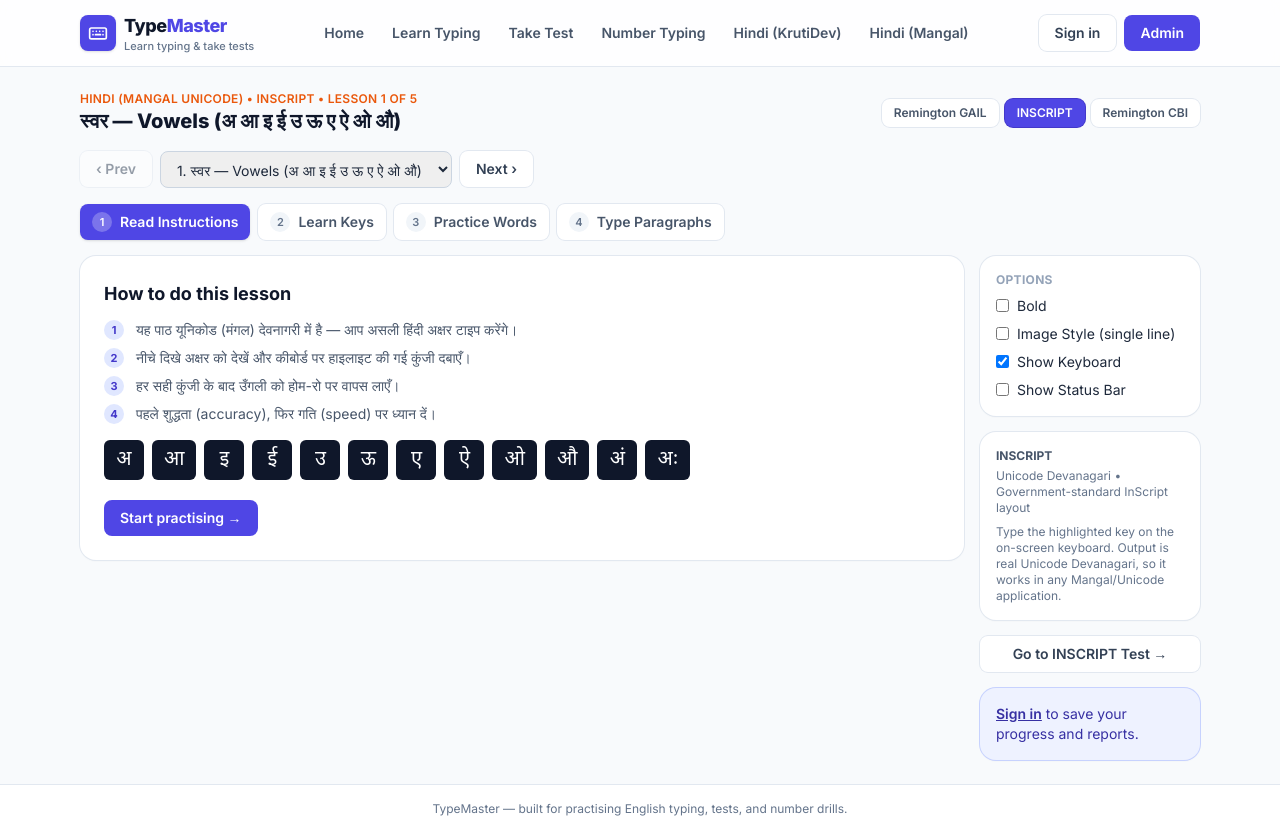
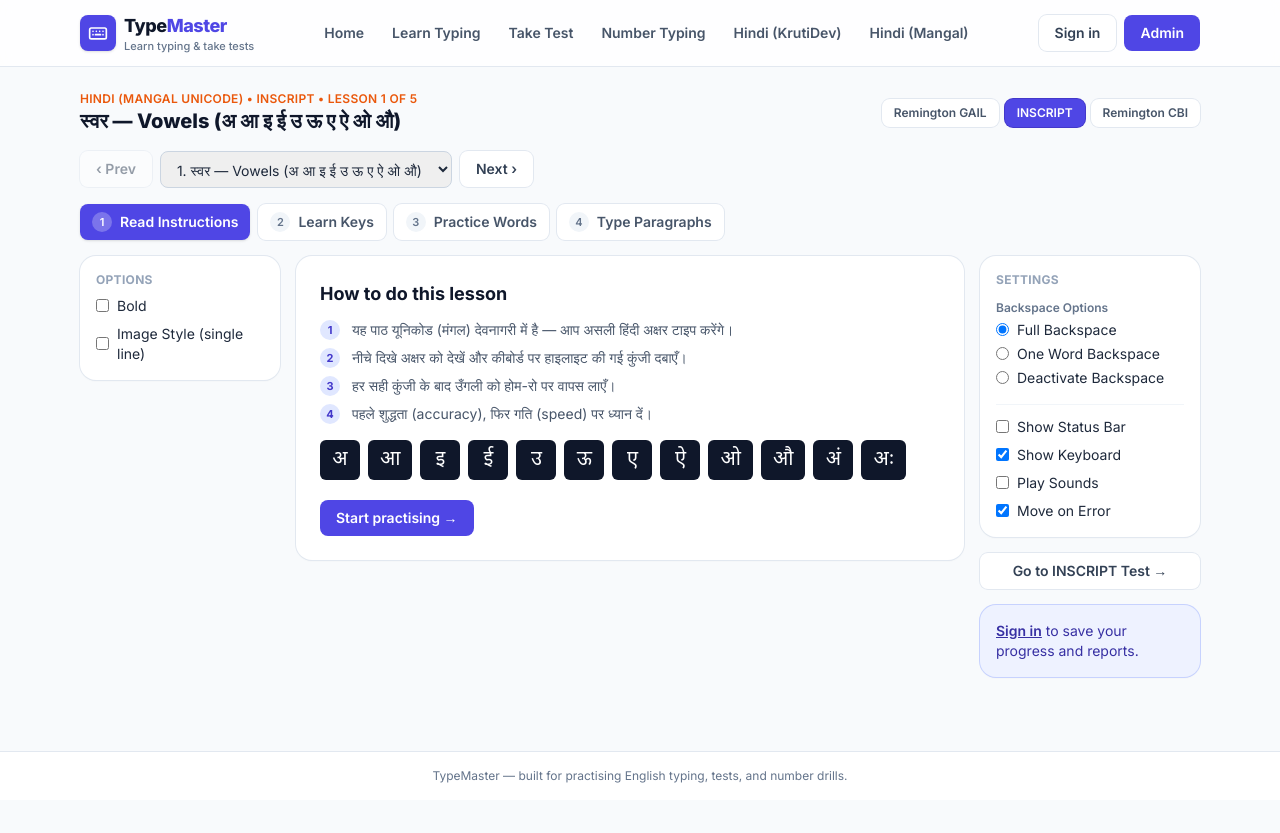
Before and after one commit to mohanitl217/typingwebsite, a React (Vite) app: page /hindi/mangal/inscript/learn/mg-vowels in a window 1280 px wide. After the commit the page ends 800 px from the top, so only its background shows below. Built offline with nearby package versions, Linux system fonts and the light colour scheme.

Commit message:
Mangal Unicode Learn: move Options to left, add Settings panel on right, remove layout description block

```diff
--- a/src/pages/HindiUnicodeLearnTyping.tsx
+++ b/src/pages/HindiUnicodeLearnTyping.tsx
@@ -8,7 +8,7 @@ import StatBar from '../components/StatBar'
 import CertificateResult from '../components/CertificateResult'
 import TypingText from '../components/TypingText'
 import LineTyping from '../components/LineTyping'
-import { useTypingSession } from '../lib/useTypingSession'
+import { useTypingSession, type BackspaceMode } from '../lib/useTypingSession'
 import { api, getStoredUser } from '../api'
 
 const STAGES = ['Read Instructions', 'Learn Keys', 'Practice Words', 'Type Paragraphs'] as const
@@ -29,7 +29,11 @@ export default function HindiUnicodeLearnTyping() {
   const [showStatusBar, setShowStatusBar] = useState(false)
   const [showResult, setShowResult] = useState(false)
 
-  const settings = { backspaceMode: 'full' as const, moveOnError: true, playSounds: false }
+  const [settings, setSettings] = useState({
+    backspaceMode: 'full' as BackspaceMode,
+    moveOnError: true,
+    playSounds: false,
+  })
 
   const exercises = useMemo(() => {
     if (stage === 1) return lesson.drills
@@ -171,7 +175,26 @@ export default function HindiUnicodeLearnTyping() {
         ))}
       </div>
 
-      <div className="grid gap-4 lg:grid-cols-[1fr_220px]">
+      <div className="grid gap-4 lg:grid-cols-[200px_1fr_220px]">
+        {/* Left: display options */}
+        <aside className="space-y-4">
+          <div className="card p-4">
+            <div className="text-xs font-bold uppercase tracking-wide text-slate-400">Options</div>
+            <label className="mt-2 flex items-center gap-2 text-sm">
+              <input type="checkbox" checked={bold} onChange={(e) => setBold(e.target.checked)} />
+              Bold
+            </label>
+            <label className="mt-2 flex items-center gap-2 text-sm">
+              <input
+                type="checkbox"
+                checked={imageStyle}
+                onChange={(e) => setImageStyle(e.target.checked)}
+              />
+              Image Style (single line)
+            </label>
+          </div>
+        </aside>
+
         <div className="space-y-3">
           {stage === 0 ? (
             <Instructions lesson={lesson} onStart={() => setStage(1)} />
@@ -277,20 +300,41 @@ export default function HindiUnicodeLearnTyping() {
         {/* Right: settings */}
         <aside className="space-y-4">
           <div className="card p-4">
-            <div className="text-xs font-bold uppercase tracking-wide text-slate-400">Options</div>
-            <label className="mt-2 flex items-center gap-2 text-sm">
-              <input type="checkbox" checked={bold} onChange={(e) => setBold(e.target.checked)} />
-              Bold
+            <div className="text-xs font-bold uppercase tracking-wide text-slate-400">Settings</div>
+
+            <div className="mt-3">
+              <div className="text-xs font-semibold text-slate-500">Backspace Options</div>
+              <div className="mt-1 space-y-1">
+                {(
+                  [
+                    ['full', 'Full Backspace'],
+                    ['word', 'One Word Backspace'],
+                    ['off', 'Deactivate Backspace'],
+                  ] as [BackspaceMode, string][]
+                ).map(([val, label]) => (
+                  <label key={val} className="flex items-center gap-2 text-sm">
+                    <input
+                      type="radio"
+                      name="bs"
+                      checked={settings.backspaceMode === val}
+                      onChange={() => setSettings((s) => ({ ...s, backspaceMode: val }))}
+                    />
+                    {label}
                   </label>
-            <label className="mt-2 flex items-center gap-2 text-sm">
+                ))}
+              </div>
+            </div>
+
+            <div className="mt-4 space-y-2 border-t border-slate-100 pt-3">
+              <label className="flex items-center gap-2 text-sm">
                 <input
                   type="checkbox"
-                checked={imageStyle}
-                onChange={(e) => setImageStyle(e.target.checked)}
+                  checked={showStatusBar}
+                  onChange={(e) => setShowStatusBar(e.target.checked)}
                 />
-              Image Style (single line)
+                Show Status Bar
               </label>
-            <label className="mt-2 flex items-center gap-2 text-sm">
+              <label className="flex items-center gap-2 text-sm">
                 <input
                   type="checkbox"
                   checked={showKeyboard}
@@ -298,23 +342,23 @@ export default function HindiUnicodeLearnTyping() {
                 />
                 Show Keyboard
               </label>
-            <label className="mt-2 flex items-center gap-2 text-sm">
+              <label className="flex items-center gap-2 text-sm">
                 <input
                   type="checkbox"
-                checked={showStatusBar}
-                onChange={(e) => setShowStatusBar(e.target.checked)}
+                  checked={settings.playSounds}
+                  onChange={(e) => setSettings((s) => ({ ...s, playSounds: e.target.checked }))}
                 />
-              Show Status Bar
+                Play Sounds
+              </label>
+              <label className="flex items-center gap-2 text-sm">
+                <input
+                  type="checkbox"
+                  checked={settings.moveOnError}
+                  onChange={(e) => setSettings((s) => ({ ...s, moveOnError: e.target.checked }))}
+                />
+                Move on Error
               </label>
             </div>
-
-          <div className="card p-4 text-xs text-slate-500">
-            <div className="font-bold text-slate-600">{layout.label}</div>
-            <p className="mt-1">{layout.description}</p>
-            <p className="mt-2">
-              Type the highlighted key on the on-screen keyboard. Output is real Unicode Devanagari,
-              so it works in any Mangal/Unicode application.
-            </p>
           </div>
 
           <div className="flex justify-center">
```
Lines whose indentation alone changed are shown as unchanged.
